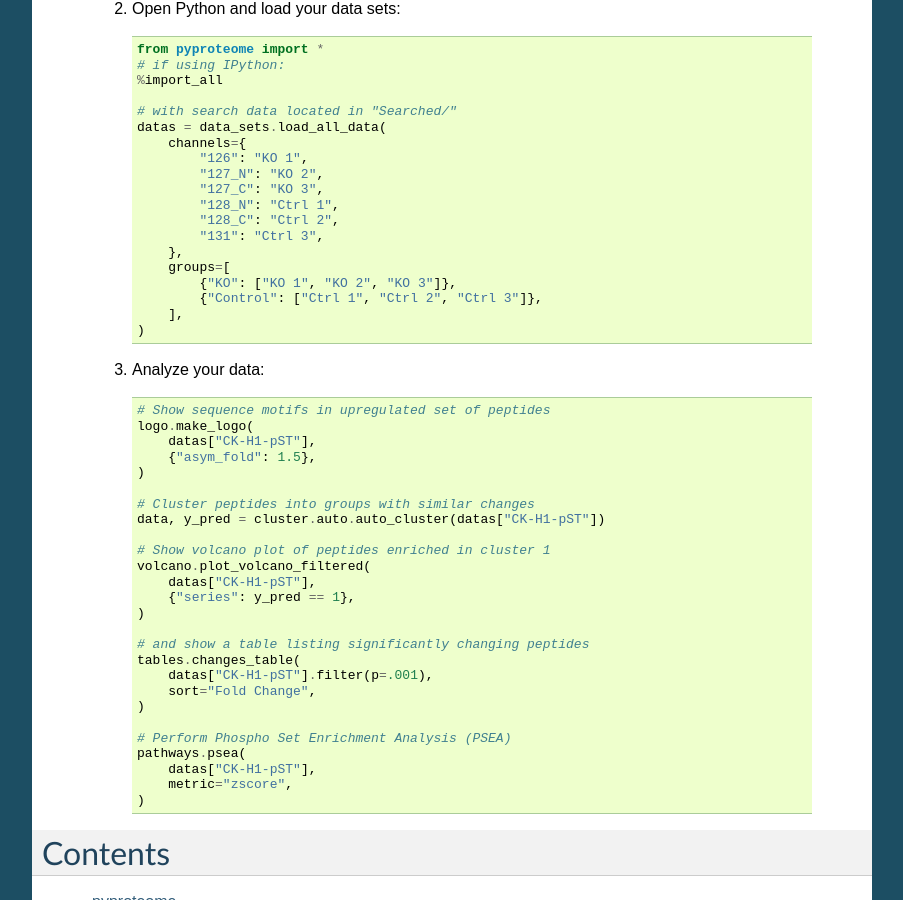
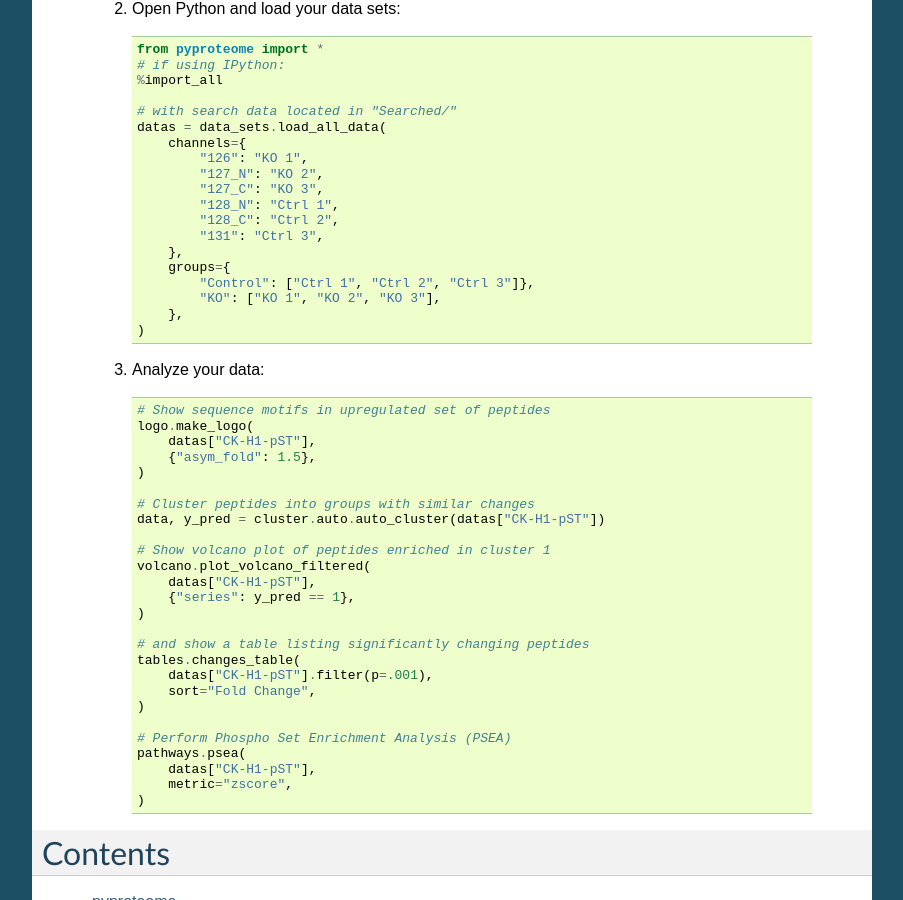
Before and after one commit to white-lab/pyproteome, a Sphinx documentation site: the page built from docs/index.rst, in a window 1280 px wide and 900 px high, scrolled down 544 px. Shown: the whole window, without its empty margins (198-1101 px from the left). Built offline with Sphinx 7.4.7, drawn with Linux system fonts in a browser that asks for light colours.

Commit message:
More docs / code fixes

```diff
--- a/docs/index.rst
+++ b/docs/index.rst
@@ -49,10 +49,10 @@ to manage their Python environment and provide pyproteome's dependencies.
               "128_C": "Ctrl 2",
               "131": "Ctrl 3",
           },
-          groups=[
-              {"KO": ["KO 1", "KO 2", "KO 3"]},
-              {"Control": ["Ctrl 1", "Ctrl 2", "Ctrl 3"]},
-          ],
+          groups={
+              "Control": ["Ctrl 1", "Ctrl 2", "Ctrl 3"]},
+              "KO": ["KO 1", "KO 2", "KO 3"],
+          },
       )
 
   3. Analyze your data::
```
Also changed, not shown: README.md (+1 -1 lines), 2 other files.
